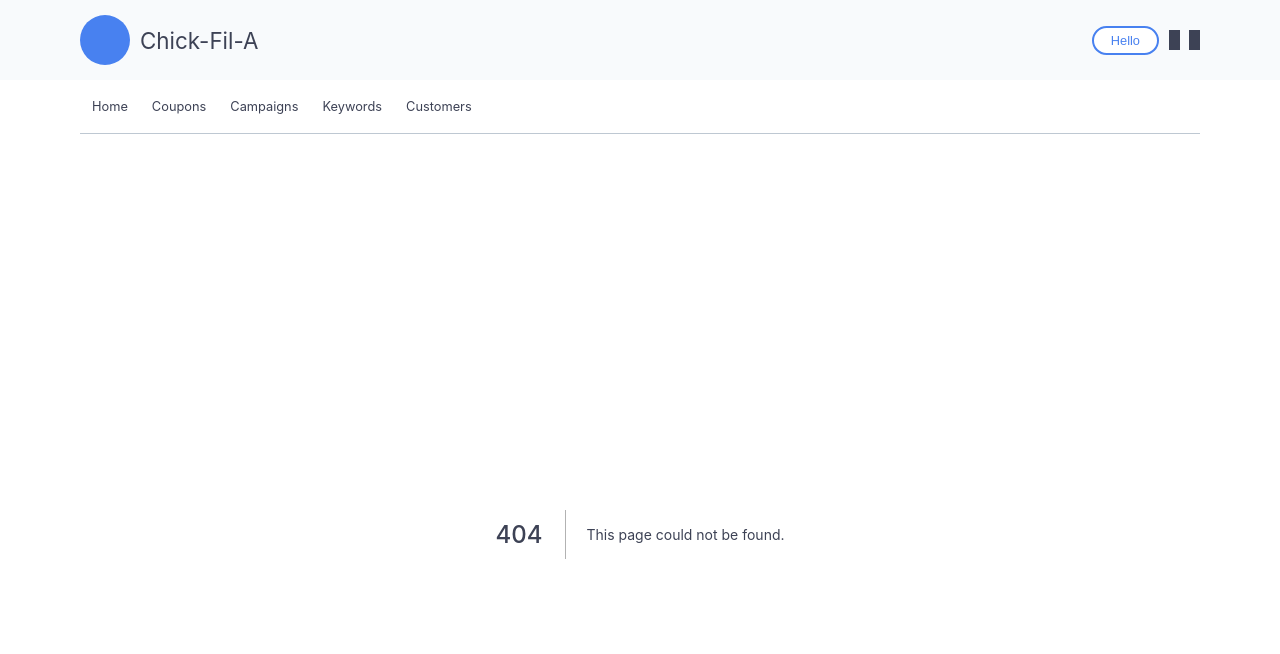
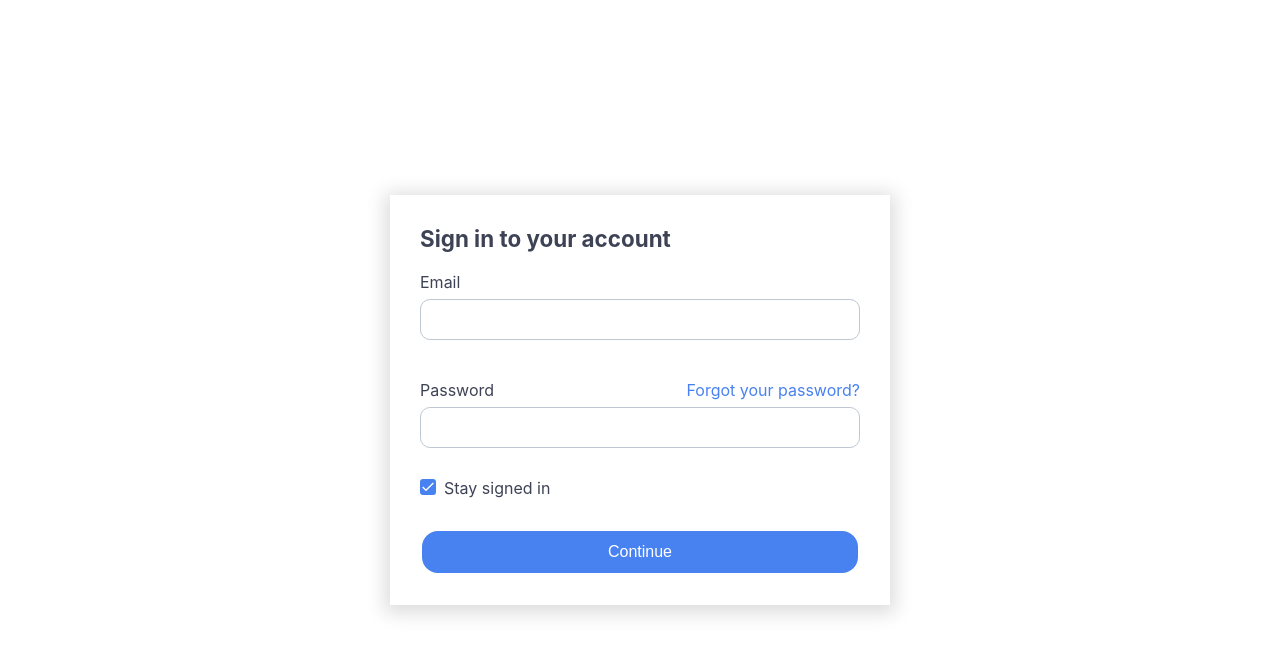
Before and after one commit to SD1G45/sms, a Next.js app: page /login in a window 1280 px wide. Before the commit this address had no page. Shown: the top 654 px of the page. Built offline with nearby package versions, Linux system fonts and the light colour scheme.

Commit message:
Login page and styling changes

```diff
--- a/components/Button/Button.tsx
+++ b/components/Button/Button.tsx
@@ -2,10 +2,15 @@ import React from "react";
 import { StyledButton } from "./styles";
 import { ButtonProps } from "./types";
 
-const Button: React.FC<ButtonProps> = ({ invert, ...other }) => {
+const Button: React.FC<ButtonProps> = ({
+  invert,
+  className,
+  children,
+  ...other
+}) => {
   return (
-    <StyledButton invert={invert} {...other}>
-      Hello
+    <StyledButton invert={invert} className={className} {...other}>
+      {children}
     </StyledButton>
   );
 };
--- a/components/Button/types.ts
+++ b/components/Button/types.ts
@@ -1,3 +1,4 @@
 export interface ButtonProps extends React.HTMLAttributes<HTMLButtonElement> {
   invert?: boolean;
+  className?: string;
 }
--- a/components/Navbar/Navbar.tsx
+++ b/components/Navbar/Navbar.tsx
@@ -18,6 +18,10 @@ import { useRouter } from "next/router";
 const Navbar = () => {
   const router = useRouter();
   const currentPath = router.asPath;
+
+  if (currentPath === "/login") return <></>;
+  if (currentPath === "/register") return <></>;
+
   return (
     <>
       <PrimaryNavbar>
--- a/components/TextField/TextField.tsx
+++ b/components/TextField/TextField.tsx
@@ -1,18 +1,39 @@
+import Link from "next/link";
 import React from "react";
 import {
   ErrorMessage,
   Label,
+  LabelContainer,
+  StyledLink,
   StyledTextField,
   TextFieldContainer,
 } from "./styles";
 import { TextFieldProps } from "./types";
 
 const TextField = React.forwardRef<HTMLInputElement, TextFieldProps>(
-  ({ error, errorMessage, value, label, className, ...other }, ref) => {
+  (
+    {
+      error,
+      errorMessage,
+      value,
+      label,
+      className,
+      type,
+      linkText,
+      linkValue,
+      ...other
+    },
+    ref
+  ) => {
     return (
       <TextFieldContainer ref={ref} className={className}>
-        <Label>{label || ""}</Label>
-        <StyledTextField type="text" error={error} {...other} value={value} />
+        <LabelContainer>
+          <Label>{label || ""}</Label>
+          <Link href={linkValue || "/"}>
+            <StyledLink>{linkText || ""}</StyledLink>
+          </Link>
+        </LabelContainer>
+        <StyledTextField type={type} error={error} {...other} value={value} />
         {error && errorMessage && <ErrorMessage>{errorMessage}</ErrorMessage>}
       </TextFieldContainer>
     );
--- a/components/TextField/styles.ts
+++ b/components/TextField/styles.ts
@@ -5,8 +5,21 @@ export const TextFieldContainer = styled.div`
   width: 100%;
 `;
 
+export const LabelContainer = styled.div`
+  width: 100%;
+  display: flex;
+  justify-content: space-between;
+  align-items: center;
+`;
+
 export const Label = styled.label`
-  margin-bottom: 50px;
+  display: block;
+  padding-bottom: 7px;
+`;
+
+export const StyledLink = styled(Label)`
+  color: ${(props) => props.theme.colors.primary};
+  cursor: pointer;
 `;
 
 export const StyledTextField = styled.input<Omit<TextFieldProps, "label">>`
--- a/components/TextField/types.ts
+++ b/components/TextField/types.ts
@@ -6,4 +6,7 @@ export interface TextFieldProps extends React.HTMLAttributes<HTMLInputElement> {
   error?: boolean;
   errorMessage?: string;
   className?: string;
+  type?: string;
+  linkText?: string;
+  linkValue?: string;
 }
--- a/pages/index.tsx
+++ b/pages/index.tsx
@@ -53,8 +53,10 @@ const Home: NextPage = () => {
 
   const [checked, setChecked] = useState(false);
 
+  const [username, setUsername] = useState("");
+
   return (
-    <Center style={{ width: 400 }}>
+    <Center style={{ width: 200 }}>
       <MultiSelector
         options={filteredOptions}
         searchValue={searchValue}
--- /dev/null
+++ b/pages/login/index.tsx
@@ -0,0 +1,59 @@
+import type { NextPage } from "next";
+import React, { useState } from "react";
+import styled from "styled-components";
+import Button from "../../components/Button";
+import Card from "../../components/Card";
+import TextField from "../../components/TextField";
+import Checkbox from "../../components/Checkbox";
+import Selector from "../../components/Selector";
+import MultiSelector from "../../components/MultiSelector";
+import {
+  Page,
+  Heading,
+  StyledCard,
+  PasswordTextField,
+  EmailTextField,
+  StyledButton,
+} from "./styles";
+
+const index = () => {
+  const [username, setUsername] = useState("");
+  const [email, setEmail] = useState("");
+  const [password, setPassword] = useState("");
+
+  const [staySignedInChecked, setStaySignedInChecked] = useState(true);
+  return (
+    <Page>
+      <StyledCard>
+        <Heading>Sign in to your account</Heading>
+        <EmailTextField
+          label="Email"
+          value={email}
+          onChange={(event: React.ChangeEvent<HTMLInputElement>) =>
+            setEmail(event.target.value)
+          }
+        />
+        <PasswordTextField
+          label="Password"
+          value={password}
+          type="password"
+          onChange={(event: React.ChangeEvent<HTMLInputElement>) =>
+            setPassword(event.target.value)
+          }
+          linkText="Forgot your password?"
+          linkValue="/reset-password"
+        />
+        <Checkbox
+          checked={staySignedInChecked}
+          label="Stay signed in"
+          onChange={(event: React.ChangeEvent<HTMLInputElement>) =>
+            setStaySignedInChecked(event.target.checked)
+          }
+        />
+        <StyledButton>Continue</StyledButton>
+      </StyledCard>
+    </Page>
+  );
+};
+
+export default index;
--- /dev/null
+++ b/pages/login/styles.ts
@@ -0,0 +1,35 @@
+import styled from "styled-components";
+import Button from "../../components/Button";
+import Card from "../../components/Card";
+import Checkbox from "../../components/Checkbox";
+import TextField from "../../components/TextField";
+
+export const StyledCard = styled(Card)`
+  width: 500px;
+  padding: 30px;
+`;
+
+export const Page = styled.div`
+  width: 100%;
+  height: 100vh;
+  display: flex;
+  justify-content: center;
+  align-items: center;
+`;
+
+export const Heading = styled.h1`
+  font-size: 1.4rem;
+  margin-bottom: 20px;
+`;
+
+export const PasswordTextField = styled(TextField)`
+  margin-bottom: 30px;
+`;
+
+export const EmailTextField = styled(TextField)`
+  margin-bottom: 40px;
+`;
+
+export const StyledButton = styled(Button)`
+  margin-top: 30px;
+`;
```
